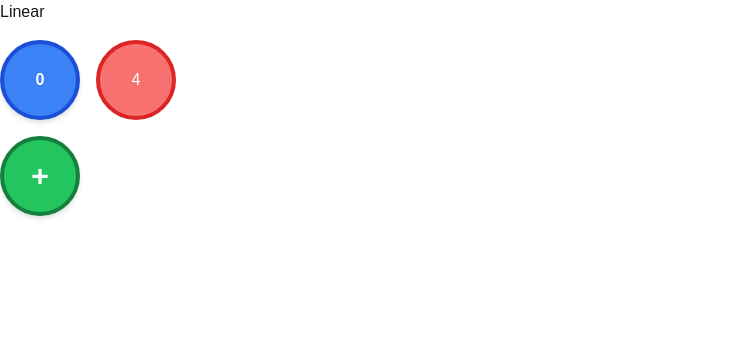
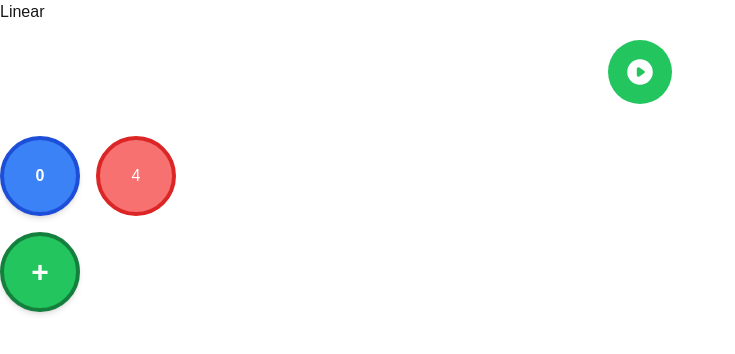
Before and after one commit to jwaldor/algorithm-visualization, a Next.js app in the folder visualization/algovis/: page /linear in a window 1280 px wide. Shown: the top 354 px of the page, without its empty margins (0-735 px from the left). Built offline with nearby package versions, Linux system fonts and the light colour scheme.

Commit message:
add algorithm script, add execute button

```diff
--- a/visualization/algovis/src/app/linear/page.tsx
+++ b/visualization/algovis/src/app/linear/page.tsx
@@ -62,6 +62,31 @@ export default function Page() {
     // }, [numbers])
         const circleRefs =  numbers.map(() => createRef<HTMLDivElement>())
 
+    const execute = () => {
+        if (searchTerm !== null && !executing){
+            setI(0);
+            setExecuting(true);
+            algorithmStep();
+        }
+
+    };
+
+    const algorithmStep = () => {
+        if (i < numbers.length && searchTerm !== null) {
+            if (numbers[i] === searchTerm) {
+                // Found the search term
+                setExecuting(false);
+            } else {
+                // Move to the next element
+                setI((prevI) => prevI + 1);
+                setTimeout(algorithmStep, 1000); // Delay for visualization
+            }
+        } else {
+            // Search complete, term not found
+            setExecuting(false);
+        }
+    };
+
     const handleAddNumber = () => {
         setNumbers([...numbers, 0]);
     };
@@ -70,6 +95,17 @@ export default function Page() {
         <div>
             <h1>Linear</h1>
             <div className="flex flex-col justify-center gap-4 my-4">
+                <div className="flex items-center justify-center mb-4">
+                    <button
+                        onClick={execute}
+                        className="w-16 h-16 rounded-full bg-green-500 hover:bg-green-600 focus:outline-none focus:ring-2 focus:ring-green-400 focus:ring-opacity-50 transition-colors duration-200 flex items-center justify-center"
+                        disabled={executing}
+                    >
+                        <svg xmlns="http://www.w3.org/2000/svg" className="h-8 w-8 text-white" viewBox="0 0 20 20" fill="currentColor">
+                            <path fillRule="evenodd" d="M10 18a8 8 0 100-16 8 8 0 000 16zM9.555 7.168A1 1 0 008 8v4a1 1 0 001.555.832l3-2a1 1 0 000-1.664l-3-2z" clipRule="evenodd" />
+                        </svg>
+                    </button>
+                </div>
                 {numbers.map((number, index) => (
                     <div key={index} className="flex flex-row">
                         <Circle
@@ -95,3 +131,4 @@ export default function Page() {
   }
 
   // add animations
+  // add highlight for currently selected item
```
